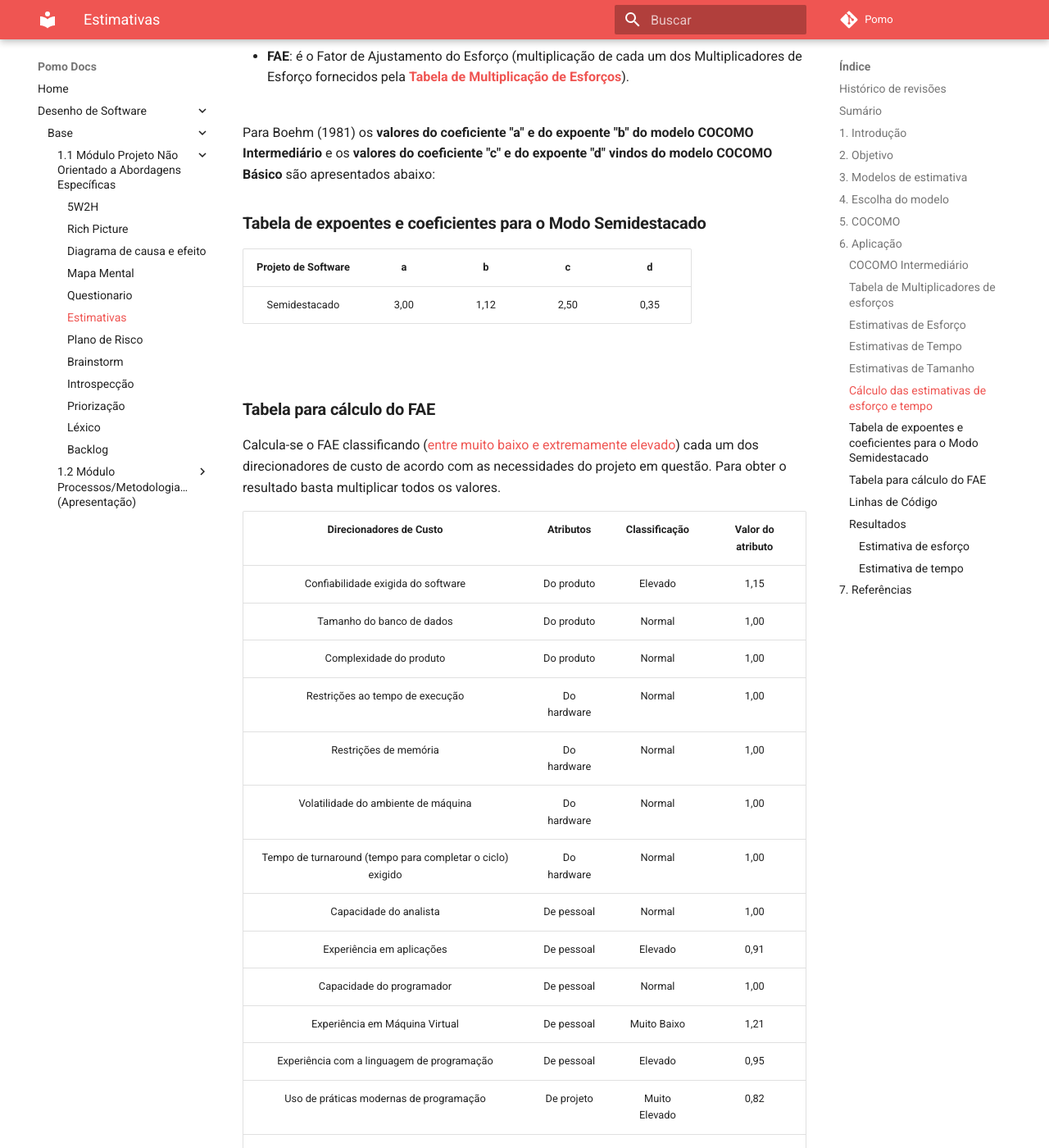
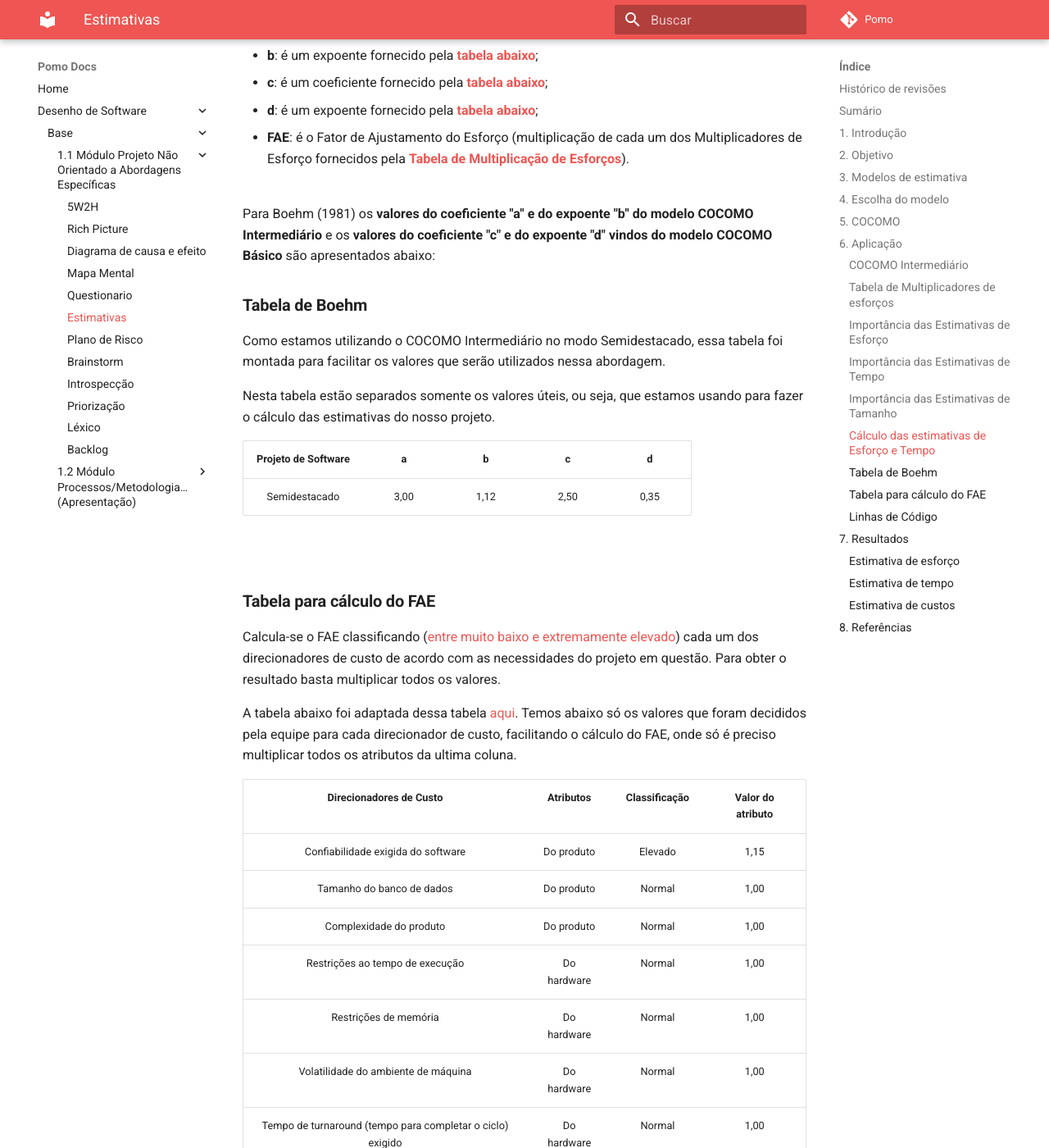
Before and after one commit to UnBArqDsw/2020.1_G6_Pomo, an MkDocs documentation site: the page built from docs/base/modulo1.1/estimativas.md, in a window 1280 px wide and 1400 px high, scrolled down 6741 px. Shown: the whole window at 82% size. Built offline with MkDocs 1.6.1 and Material for MkDocs 9.7.7, drawn with Linux system fonts in a browser that asks for light colours; comment, search, counter and statistics services are not loaded; some of the changed text lies outside the part shown.

Commit message:
editando informações no plano de custo

```diff
--- a/docs/base/modulo1.1/plano_de_custo.md
+++ b/docs/base/modulo1.1/estimativas.md
@@ -1,4 +1,4 @@
-# **Plano de Custo**
+# **Estimativas**
 
 ## Histórico de revisões
 
@@ -7,6 +7,8 @@
 |09/09/2020|1.0|Criação da página e adição de conteúdo |[Arthur Rodrigues](https://github.com/arthurarp)|
 |09/09/2020|1.1|Adição de modelos de estimativa, escolha do modelo e visão geral sobre o COCOMO |[Arthur Rodrigues](https://github.com/arthurarp)|
 |10/09/2020|1.2|Aplicação dos métodos de estimativa |[Arthur Rodrigues](https://github.com/arthurarp)|
+|11/09/2020|1.3|Edição do conteúdo |[Arthur Rodrigues](https://github.com/arthurarp)|
+
 
 
 
@@ -19,25 +21,26 @@
 4. [Escolha do modelo](#4-escolha-do-modelo)
 5. [COCOMO](#5-cocomo)
 6. [Aplicação](#6-aplicacao)
-7. [Referências](#7-referencias)
+7. [Resultados](#7-resultados)
+8. [Referências](#8-referencias)
 
 
 ## 1. **Introdução**
 
-De acordo com Antônio Mendes da Silva Filho, professor e consultor em tecnologia da informação e comunicação, a definição para estimativa de custo de software é: "O processo de prever a quantidade de esforço e tempo necessários para desenvolver esse artefato ou produto."  [[2]](#7-referencias)
+De acordo com Antônio Mendes da Silva Filho, professor e consultor em tecnologia da informação e comunicação, a definição para estimativa de custo de software é: "O processo de prever a quantidade de esforço e tempo necessários para desenvolver esse artefato ou produto."  [[2]](#8-referencias)
 
-Uma outra abordagem é a da pesquisadora Maristela Meller que diz em seu trabalho: "O custo de fabricação é o valor dos insumos efetivamente utilizados na fabricação de um determinado produto, ou seja, o valor dos materiais, máquinas e equipamentos, custos gerais de fabricação (por exemplo, energia elétrica, água e depreciação), mão-de-obra produtiva e mão-de-obra de gerência e supervisão, serviços de apoio à produção (por exemplo, manutenção, almoxarifado, refeitório), entre outros, realmente envolvidos no processo de fabricação do produto em questão." [[3]](#7-referencias)
+Uma outra abordagem é a da pesquisadora Maristela Meller que diz em seu trabalho: "O custo de fabricação é o valor dos insumos efetivamente utilizados na fabricação de um determinado produto, ou seja, o valor dos materiais, máquinas e equipamentos, custos gerais de fabricação (por exemplo, energia elétrica, água e depreciação), mão-de-obra produtiva e mão-de-obra de gerência e supervisão, serviços de apoio à produção (por exemplo, manutenção, almoxarifado, refeitório), entre outros, realmente envolvidos no processo de fabricação do produto em questão." [[3]](#8-referencias)
 
-Segundo Fenton e Pfleeger (1997): "Uma estimativa é uma avaliação de probabilidade. Uma estimativa só é útil se for razoavelmente precisa. Não se espera que uma estimativa seja exata, mas que seja precisa o suficiente para que se tenha segurança de fazer julgamentos e tomar decisões, considerando os limites do intervalo de confiança."  [[3]](#7-referencias)
+Segundo Fenton e Pfleeger (1997): "Uma estimativa é uma avaliação de probabilidade. Uma estimativa só é útil se for razoavelmente precisa. Não se espera que uma estimativa seja exata, mas que seja precisa o suficiente para que se tenha segurança de fazer julgamentos e tomar decisões, considerando os limites do intervalo de confiança."  [[3]](#8-referencias)
 
 Com essas três visões diferentes e muito esclarecedoras, é possível ter uma boa noção da importância deste artefato para a gestão de um projeto, financeiramente falando. Um modelo que tenha estimativas precisas e que contenha uma boa quantidade de informações sendo levadas em conta, muito provavelmente terá um resultado bom no final.
 
 
 ## 2. **Objetivo**
 
-Estimativas são necessárias nas fases iniciais do ciclo de vida de cada projeto, pois há uma necessidade de apresentar propostas apropriadas de negócio e administrar corretamente os recursos ao longo do mesmo. O uso de técnicas formais de estimativa pode dobrar a probabilidade do projeto de software ser concluído com sucesso, conforme indicaram as pesquisas de Roetzheim (2000b). [[4]](#7-referencias)
+Estimativas são necessárias nas fases iniciais do ciclo de vida de cada projeto, pois há uma necessidade de apresentar propostas apropriadas de negócio e administrar corretamente os recursos ao longo do mesmo. O uso de técnicas formais de estimativa pode dobrar a probabilidade do projeto de software ser concluído com sucesso, conforme indicaram as pesquisas de Roetzheim (2000b). [[4]](#8-referencias)
 
-Por falar em recursos, esses são itens realmente complicados de lidar, pois a habilidade intelectual dos membros pode variar bastante, já que depende de uma análise das competências de cada indivíduo. Os recursos financeiros e físicos podem ser suficiente para alguns projetos e insuficientes para outros além do prazo que varia bastante de cliente para cliente e de projeto para projeto. [[1]](#7-referencias) E um dos objetivos deste artefato é mensurar, em forma de valor, essas incertezas advindas do processo de desenvolvimento de software.
+Por falar em recursos, esses são itens realmente complicados de lidar, pois a habilidade intelectual dos membros pode variar bastante, já que depende de uma análise das competências de cada indivíduo. Os recursos financeiros e físicos podem ser suficiente para alguns projetos e insuficientes para outros além do prazo que varia bastante de cliente para cliente e de projeto para projeto. [[1]](#8-referencias) E um dos objetivos deste artefato é mensurar, em forma de valor, essas incertezas advindas do processo de desenvolvimento de software.
 
 ## 3. **Modelos de estimativa**
 Abaixo uma pequena tabela, um resumo, com os principais benefícios e limitações de alguns modelos de estimativa de projeto de software.
@@ -67,7 +70,7 @@ COCOMO (Constructive Cost Model) ou Modelo de Custo Construtivo, é um modelo de
 
 - **Modo Orgânico:** Projetos simples, relativamente pequenos, com conjuntos de requisitos não tão rígidos, com equipes pequenas e experientes.
 - **Modo Semidestacado:** Projetos intermediários (em tamanho e complexidade), com alguns requisitos rígidos e outros não tão rígidos, com níveis mistos de experiência nas equipes.
-- **Modo Embutido:** Projetos com conjunto rígido de restrições operacionais, tanto de hardware, quanto de software. [[4]](#7-referencias)
+- **Modo Embutido:** Projetos com conjunto rígido de restrições operacionais, tanto de hardware, quanto de software. [[4]](#8-referencias)
 
 
 ## 6. **Aplicação**
@@ -94,22 +97,22 @@ Cada um desses atributos deve ser classificado de acordo com uma escala que vari
 
 ![tabela_boehm](../../img/plano_de_custos/tabela_cocomo_intermediario.png)
 
-### **Estimativas de Esforço**
+### **Importância das Estimativas de Esforço**
 
 Com certeza, o tamanho do esforço de desenvolvimento afetará significativamente o custo do projeto. Além disso, provavelmente a intuição conte como um fator adicional, além da experiência e da capacidade da equipe de desenvolvimento, que também tem um grande impacto (ROETZHEIM, 2000b).
 
-### **Estimativas de Tempo**
+### **Importância das Estimativas de Tempo**
 
 Peters (2000) afirma que o menor tempo possível pode não ser realizável por boa parte das organizações. Para alcançar o menor tempo possível, a equipe de projeto precisa ser altamente qualificada e experiente, o processo de desenvolvimento deve ter sido muito bem definido e amadurecido, e o projeto tem que estar perfeito. Não há muitas organizações que podem fazer o menor tempo possível, assim é mais conveniente não esperar por isto. O melhor a fazer é determinar o menor tempo realizável pela organização (geralmente o tempo normal).
 
 Como a equipe tem o deadline definido (4 meses), pode acontecer de não ser entregue o produto em sua forma completa. Mas de acordo com Roetzheim (2000b), existem quatro estratégias básicas que podem ser consideradas: reduzir a funcionalidade, dividir as tarefas, usar desenvolvimento paralelo redundante e aumentar a reutilização. Reduzir a funcionalidade é a melhor delas.
 
-### **Estimativas de Tamanho**
+### **Importância das Estimativas de Tamanho**
 
 Segundo Trindade (2000), a utilização de LOC-Linhas de Código é a primeira e mais natural das formas de medir o tamanho de um sistema computacional. Park (1992) afirma que essa medida tem aplicação direta no planejamento e estimativa de projetos de software, pois pode ser usada no cálculo da produtividade, na normalização de indicadores de qualidade e ainda na derivação de medidas de utilização de memória
 
 
-### **Cálculo das estimativas de esforço e tempo**
+### **Cálculo das estimativas de Esforço e Tempo**
 
 Como **o COCOMO Intermediário é uma ampliação do modelo básico**, para o cálculo de tempo de desenvolvimento vamos utilizar a equação básica presente no modelo COCOMO Básico:
 
@@ -134,7 +137,13 @@ Onde:
 
 Para Boehm (1981) os **valores do coeficiente "a" e do expoente "b" do modelo COCOMO Intermediário** e os **valores do coeficiente "c" e do expoente "d" vindos do modelo COCOMO Básico** são apresentados abaixo:
 
-### **Tabela de expoentes e coeficientes para o Modo Semidestacado**
+### **Tabela de Boehm**
+
+Como estamos utilizando o COCOMO Intermediário no modo Semidestacado, essa tabela foi montada para facilitar os valores que serão utilizados nessa abordagem.
+
+Nesta tabela estão separados somente os valores úteis, ou seja, que estamos usando para fazer o cálculo das estimativas do nosso projeto.
+
+
 
 |**Projeto de Software**|**a**|**b**|**c**|**d**|
 |:--:|:--:|:--:|:--:|:--:|
@@ -145,6 +154,8 @@ Para Boehm (1981) os **valores do coeficiente "a" e do expoente "b" do modelo CO
 ### **Tabela para cálculo do FAE**
 
 Calcula-se o FAE classificando ([entre muito baixo e extremamente elevado](#tabela-de-multiplicadores-de-esforcos)) cada um dos direcionadores de custo de acordo com as necessidades do projeto em questão. Para obter o resultado basta multiplicar todos os valores.
+
+A tabela abaixo foi adaptada dessa tabela [aqui](#tabela-de-multiplicadores-de-esforcos). Temos abaixo só os valores que foram decididos pela equipe para cada direcionador de custo, facilitando o cálculo do FAE, onde só é preciso multiplicar todos os atributos da ultima coluna.
 
 |**Direcionadores de Custo**|**Atributos**|**Classificação**|**Valor do atributo**|
 |:--:|:--:|:--:|:--:|
@@ -200,12 +211,16 @@ Para o desenvolvimento da aplicação será feita a utilização de frameworks b
 |:--:|:--:|:--:|:--:|
 |Linhas| 600| 1900| **2500 (2,5Kloc)**|
 
-Há uma outra abordagem em relação a essa contagem que é a diminuição de 20% do escopo devido a equipe não conseguir entregar o produto final no prazo. O que é comum por boa parte das organizações como visto [aqui](#estimativas-de-tempo). **O que resultaria em 2000 linhas de código (2Kloc)**.
+Como foi visto [aqui](#importancia-das-estimativas-de-tempo), boa parte das organizações não conseguem entregar o produto final no prazo, o que teria como uma das soluções a diminuição do escopo. Diminuindo o escopo em 20% passaremos de 2,5Kloc para **2Kloc**.
 
 
-### **Resultados**
+Levando esse risco em consideração, será feito um calculo para cada valor de Kloc (2;2,5).
 
-#### **Estimativa de esforço**
+
+
+## 7. **Resultados**
+
+### **Estimativa de esforço**
 
 Relembrando a fórmula:
 
@@ -241,7 +256,7 @@ Temos:
 
     Esforço ≈ 6 pessoas/mês
 
-#### **Estimativa de tempo**
+### **Estimativa de tempo**
 
 Relembrando a fórmula:
 [T = c x E^d](#calculo-das-estimativas-de-esforco-e-tempo)
@@ -273,14 +288,14 @@ Temos:
     Tempo = 4,68 meses
 
 
-**Estimativa de custos**
+### **Estimativa de custos**
 
 Com os resultados obtidos das estimativas de esforço e tempo, percebemos que essas informações se assemelham ao que temos como realidade no projeto e nos deixam mais confiantes para finalizá-lo. Como o grupo tem 5 integrantes e temos 4 meses para entregar o trabalho, decidimos usar essas medidas reais, que por sinal estão bem próximas das medidas estimadas.
 
 
 **Pessoal**
 
-De acordo com o site Glassdoor [[6]](#7-referencias) um desenvolvedor JavaScript ganha em média R$3019 / mês.
+De acordo com o site Glassdoor [[6]](#8-referencias) um desenvolvedor JavaScript ganha em média R$3019 / mês.
 
 |**Cargo**|**Quantidade**|**Valor**|**Tempo (meses)**| **Total**
 |:--:|:--:|:--:|:--:|:--:|
@@ -310,7 +325,7 @@ Com uma rápida pesquisa na internet, temos em média tais valores:
     Custo Total = R$ 90.618,00
 
 
-## 7. **Referências**
+## 8. **Referências**
 1. Módulo Projeto Não Orientado a Abordagens Específicas da disciplina Arquitetura e Desenho de Software. VideoAula 02f - DSW - Base - Estimativas. Professora Milene Serrano. Universidade de Brasília.
 2. FILHO, Antônio Mendes da Silva. "Estimativa de custo de software: roteiro e dicas para estimativas de projeto". Revista Espaço Acadêmico, nº 156. Maio, 2014. Disponível em: <http://periodicos.uem.br/ojs/index.php/EspacoAcademico/article/view/23850/12975>. Acesso em: 09/09/2020.
 3. MELLER, Maristela Corrêa. "Modelos Para Estimar Custos De Software: Estudo Comparativo Com Softwares De Pequeno Porte" Junho, 2002. Disponível em: <https://repositorio.ufsc.br/xmlui/bitstream/handle/123456789/82351/184841.pdf?sequence=1>. Acesso em: 09/09/2020.
--- a/mkdocs.yml
+++ b/mkdocs.yml
@@ -9,7 +9,7 @@ nav:
               - Diagrama de causa e efeito: base/modulo1.1/causa_efeito.md
               - Mapa Mental: base/modulo1.1/mapa_mental.md
               - Questionario: base/modulo1.1/questionario.md
-              - Estimativas: base/modulo1.1/plano_de_custo.md
+              - Estimativas: base/modulo1.1/estimativas.md
               - Plano de Risco: base/modulo1.1/PlanoDeRisco.md
               - Brainstorm: base/modulo1.1/brainstorm.md
               - Introspecção: base/modulo1.1/introspeccao.md
```
